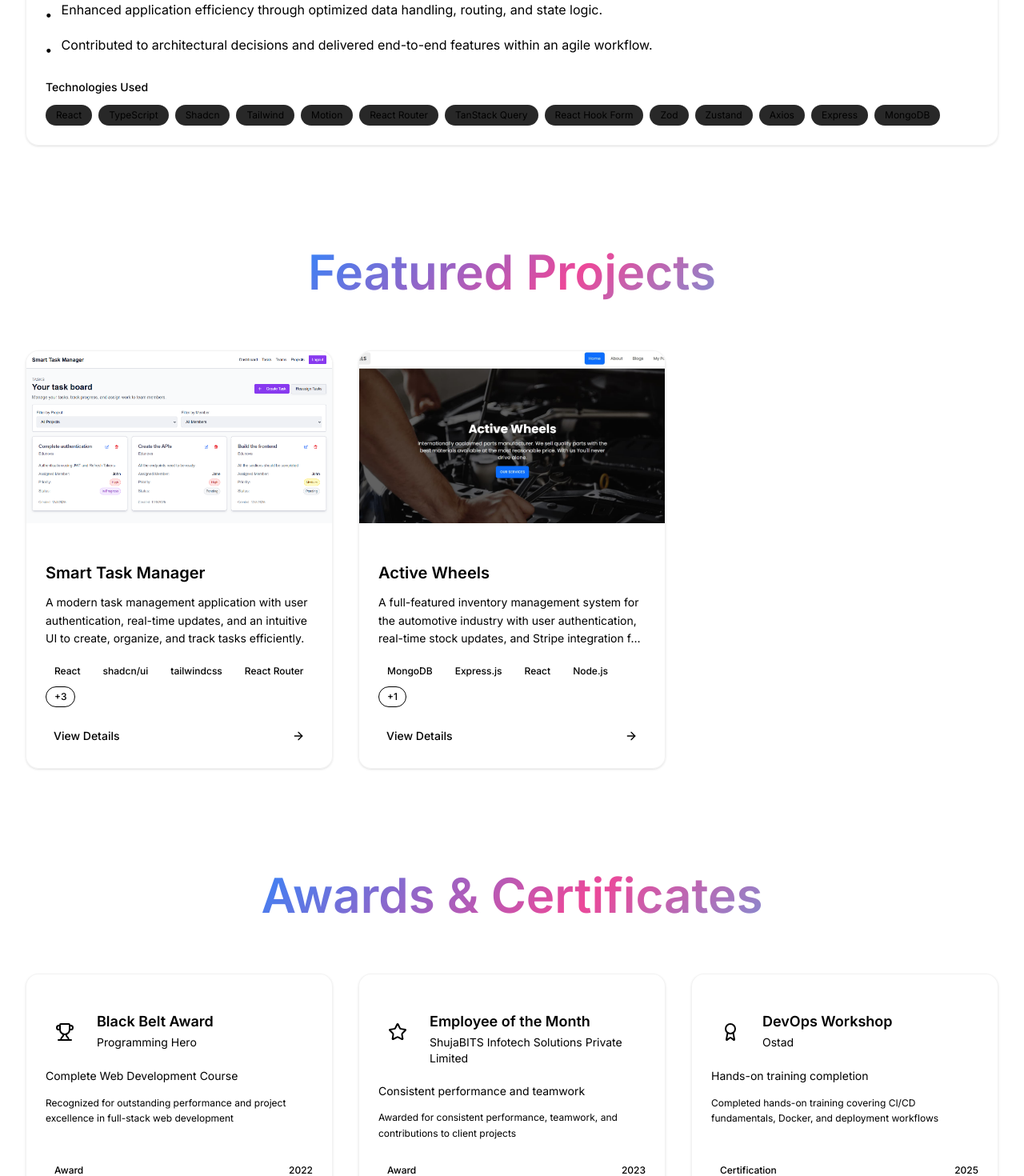
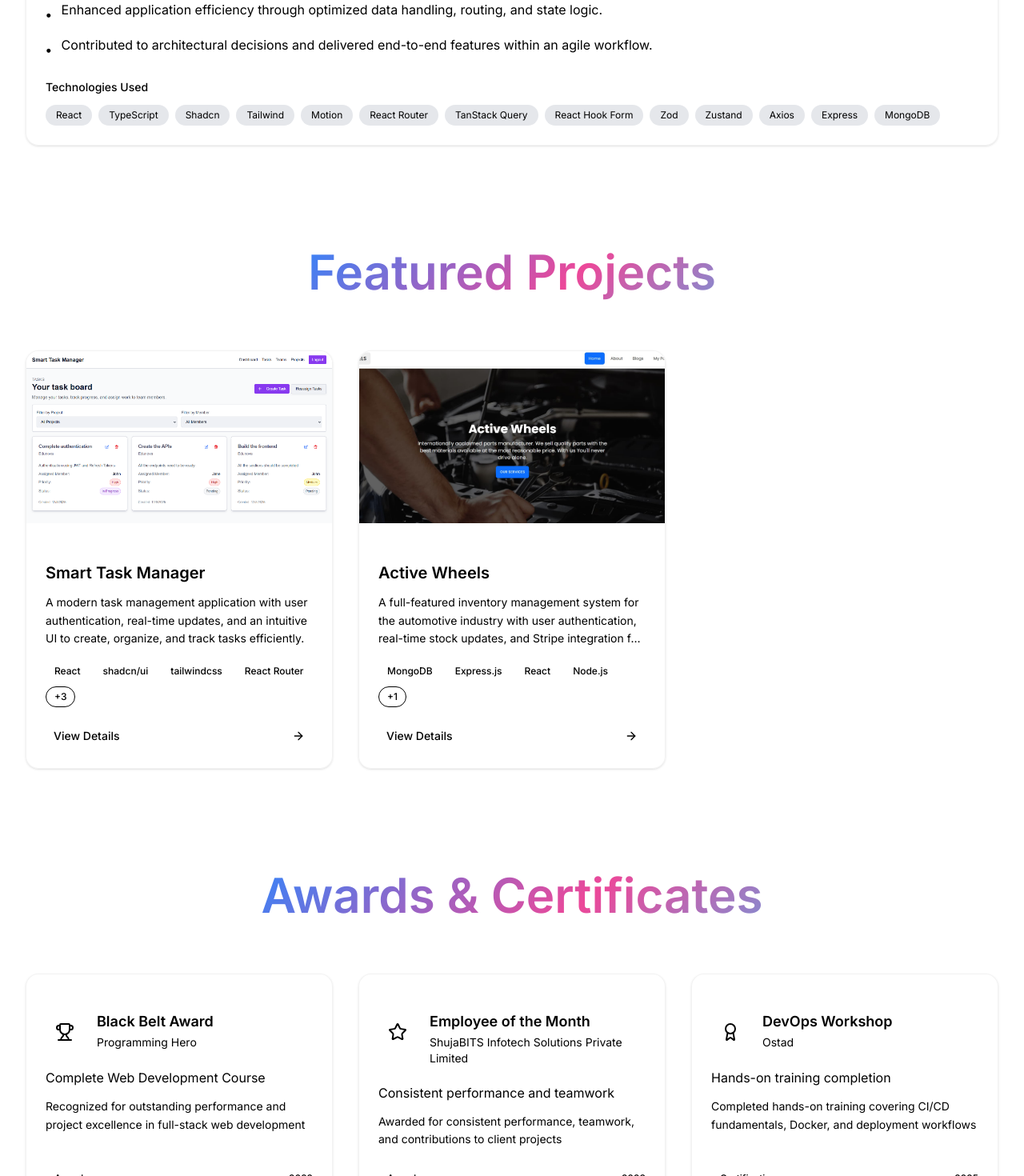
Before and after one commit to mohammadtanim24h/mohammad-tanim-portfolio-v2, a Next.js app: page / in a window 1280 px wide. Shown: the part 4100-5570 px from the top of the page at 80% size. Built offline with nearby package versions, Linux system fonts and the light colour scheme.

Commit message:
Fixed ui issues

```diff
--- a/components/Awards.tsx
+++ b/components/Awards.tsx
@@ -80,10 +80,10 @@ export function Awards() {
                                     {/* Description Section */}
                                     <div className="flex-1 flex flex-col justify-between space-y-4">
                                         <div className="space-y-3">
-                                            <p className="text-sm text-muted-foreground leading-relaxed">
+                                            <p className="text-base text-muted-foreground leading-relaxed">
                                                 {award.description}
                                             </p>
-                                            <p className="text-xs text-muted-foreground/80 leading-relaxed">
+                                            <p className="text-sm text-muted-foreground/80 leading-relaxed">
                                                 {award.details}
                                             </p>
                                         </div>
--- a/components/Experience.tsx
+++ b/components/Experience.tsx
@@ -154,7 +154,7 @@ export function Experience() {
                                                     <Badge
                                                         key={idx}
                                                         variant="secondary"
-                                                        className="text-xs font-normal px-3 py-1 bg-[#282828] hover:bg-[#404040]/80 transition-colors"
+                                                        className="text-xs font-normal px-3 py-1 bg-gray-200 hover:bg-gray-300 dark:bg-[#282828] dark:hover:bg-[#404040]/80 transition-colors"
                                                     >
                                                         {tech}
                                                     </Badge>
--- a/components/Footer.tsx
+++ b/components/Footer.tsx
@@ -21,7 +21,7 @@ const contactMethods = [
     {
         icon: SiX,
         href: "https://x.com/MohammadTanim10",
-        label: "X (Twitter)",
+        label: "X",
     },
 ];
 
--- a/components/ThemeProvider.tsx
+++ b/components/ThemeProvider.tsx
@@ -1,9 +1,8 @@
 "use client";
 
-import * as React from "react";
 import { ThemeProvider as NextThemesProvider } from "next-themes";
-import { type ThemeProviderProps } from "next-themes/dist/types";
+import { type ThemeProviderProps } from "next-themes";
 
 export function ThemeProvider({ children, ...props }: ThemeProviderProps) {
-  return <NextThemesProvider {...props}>{children}</NextThemesProvider>;
+    return <NextThemesProvider {...props}>{children}</NextThemesProvider>;
 }
```
